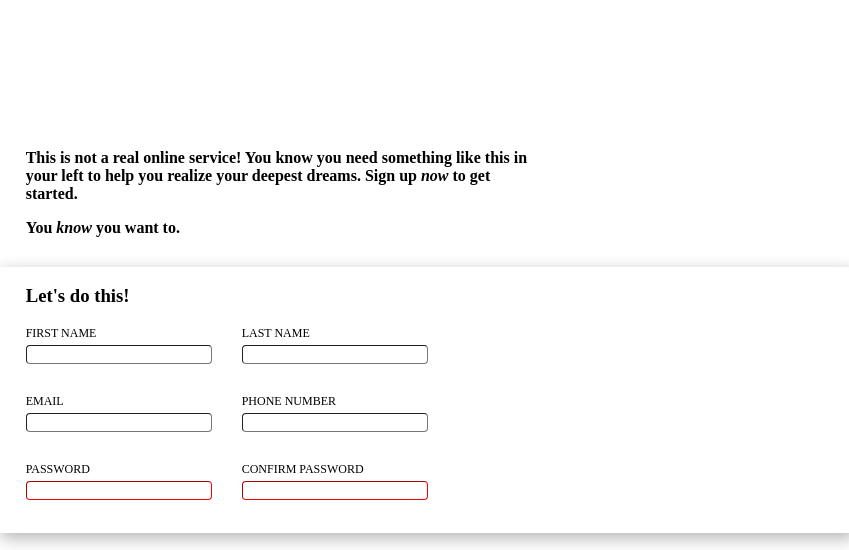
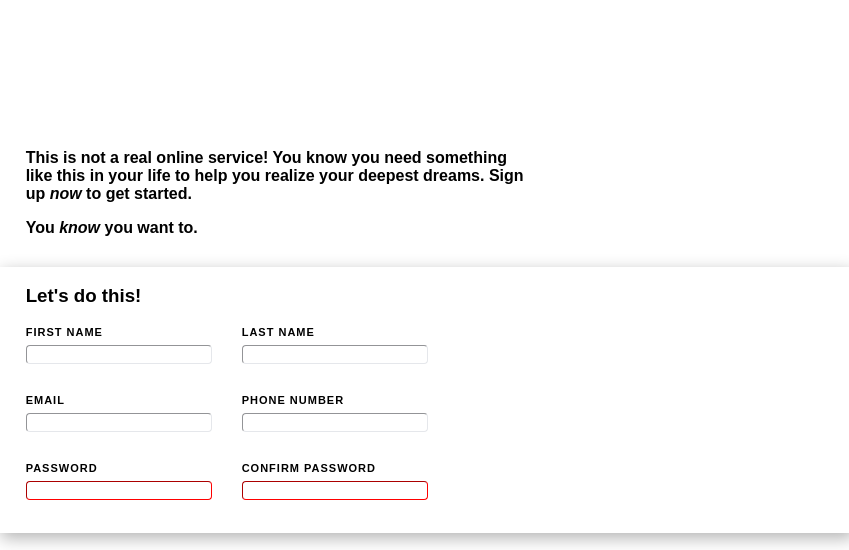
Before and after one commit to WillPabs/odin-project, a plain HTML site: page Intermediate/SignUpForm/index.html in a window 1280 px wide. Shown: the top 550 px of the page, 431-1280 px from the left. Drawn offline with Linux system fonts and the light colour scheme.

Commit message:
Added more classes for styling inputs

```diff
--- a/Intermediate/SignUpForm/index.html
+++ b/Intermediate/SignUpForm/index.html
@@ -6,6 +6,7 @@
     <meta name="viewport" content="width=device-width, initial-scale=1.0">
     <title>Document</title>
     <link rel="stylesheet" href="styles.css">
+    <script src="index.js" defer></script>
 </head>
 <body>
     <div id="container">
@@ -27,39 +28,41 @@
         <div id="column2">
             <div id="row1">
                 <div id="companyMottoContainer">
-                    <p>This is not a real online service! You know you need something like this in your left to help you realize your deepest dreams. Sign up <em>now</em> to get started.</p>
+                    <p>This is not a real online service! You know you need something like this in your life to help you realize your deepest dreams. Sign up <em>now</em> to get started.</p>
                     <p>You <em>know</em> you want to.</p>
                 </div>
             </div>
             <div id="row2">
+                <div id="row2Content">
                     <div id="signUpContainer">
                         <div id="signUpTitle">
                             <h3>Let's do this!</h3>
                         </div>
                         <div id="signUpInputContainer">
                             <div id="firstName">
-                            <label for="firstName">FIRST NAME</label>
+                                <label for="firstName" class="spacing">FIRST NAME</label>
                                 <input type="text" class="blue-input">
                             </div>
                             <div id="lastName">
-                            <label for="lastName">LAST NAME</label>
+                                <label for="lastName" class="spacing">LAST NAME</label>
                                 <input type="text" class="blue-input">
                             </div>
                             <div id="email">
-                            <label for="email">EMAIL</label>
+                                <label for="email" class="spacing">EMAIL</label>
                                 <input type="email" class="blue-input">
                             </div>
                             <div id="phoneNumber">
-                            <label for="phoneNumber">PHONE NUMBER</label>
+                                <label for="phoneNumber" class="spacing">PHONE NUMBER</label>
                                 <input type="text" class="blue-input">
                             </div>
                             <div id="password">
-                            <label for="password">PASSWORD</label>
+                                <label for="password" class="spacing">PASSWORD</label>
                                 <input type="password" class="error">
                             </div>
                             <div id="confirmPassword">
-                            <label for="confirmPassword">CONFIRM PASSWORD</label>
+                                <label for="confirmPassword" class="spacing">CONFIRM PASSWORD</label>
                                 <input type="password" class="error">
+                            </div>
                         </div>
                     </div>
                 </div>
--- a/Intermediate/SignUpForm/styles.css
+++ b/Intermediate/SignUpForm/styles.css
@@ -67,6 +67,8 @@ body {
 #column2 {
     display: grid;
     grid-template-rows: repeat(3, 1fr);
+    font-family: sans-serif;
+    font-weight: bold;
 }
 
 #column2 > div > div {
@@ -115,16 +117,22 @@ body {
     font-size: 12px;
 }
 
-#signUpInputContainer > div input {
-    /* border-color: #E5E7EB; */
+input {
+    border-color: #E5E7EB;
     outline: none !important;
     border-radius: 4px;
     border-width: 1px;
     padding-left: 5px;
 }
 
+.spacing {
+    letter-spacing: 1px;
+    font-size: 11px;
+}
+
 .blue-input:focus {
-    border-color: lightblue;
+    border-color: blue;
+    outline: none !important;
     box-shadow: 0.1em 0.1em 0.2em rgba(0,0,0,0.3);
 }
 
```
Lines whose indentation alone changed are shown as unchanged.
